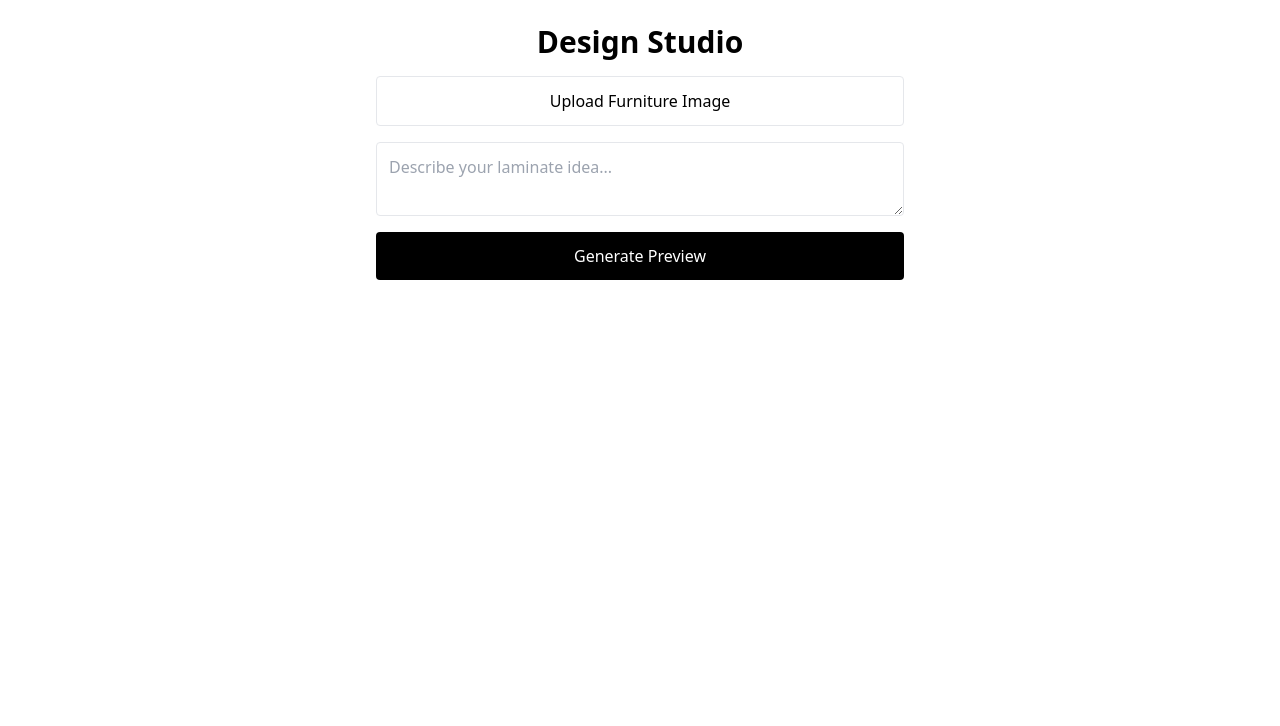
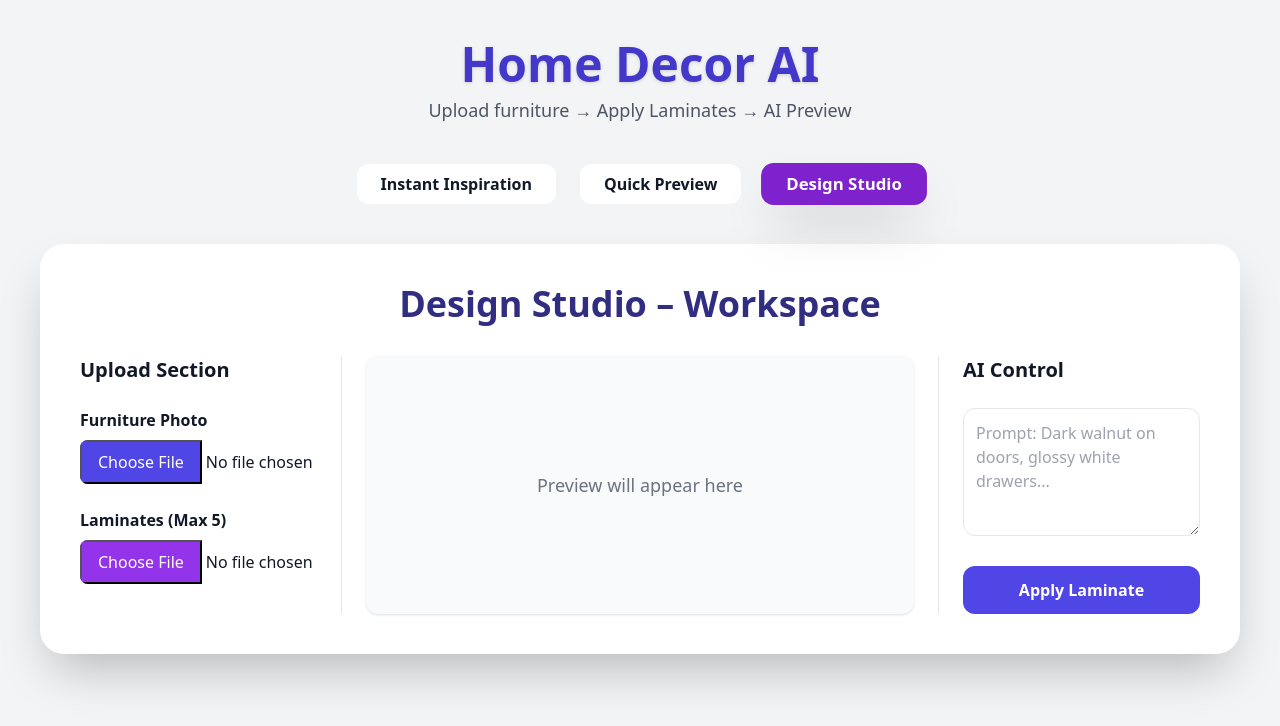
Before and after one commit to Anishshera/Laminate, a Next.js app: page / in a window 1280 px wide. Shown: the top 726 px of the page. Built offline with nearby package versions, Linux system fonts and the light colour scheme.

Commit message:
Update page.tsx

```diff
--- a/app/page.tsx
+++ b/app/page.tsx
@@ -1,51 +1,158 @@
 "use client";
+
 import { useState } from "react";
 
 export default function Home() {
-  const [image, setImage] = useState(null);
+  const [activeTab, setActiveTab] = useState("design-studio");
+
+  const [rawPhoto, setRawPhoto] = useState<string | null>(null);
+  const [laminates, setLaminates] = useState<string[]>([]);
   const [prompt, setPrompt] = useState("");
-  const [preview, setPreview] = useState(null);
+  const [preview, setPreview] = useState<string | null>(null);
+  const [loading, setLoading] = useState(false);
 
-  const handleUpload = (e) => {
-    const file = e.target.files[0];
-    setImage(file);
-    setPreview(URL.createObjectURL(file));
+  // Image Upload Handler
+  const handleUpload = (e: React.ChangeEvent<HTMLInputElement>, type: "raw" | "laminate") => {
+    const file = e.target.files?.[0];
+    if (!file) return;
+
+    const url = URL.createObjectURL(file);
+
+    if (type === "raw") {
+      setRawPhoto(url);
+    } else if (type === "laminate") {
+      if (laminates.length >= 5) return alert("Max 5 laminates allowed");
+      setLaminates([...laminates, url]);
+    }
   };
 
-  const generate = async () => {
-    if (!image || !prompt) return alert("Upload photo & write instruction");
+  // AI Generate Function (placeholder for now)
+  const generateDesignStudio = async () => {
+    setLoading(true);
 
-    const form = new FormData();
-    form.append("file", image);
-    form.append("prompt", prompt);
-
-    const res = await fetch("/upload", { method:"POST", body:form });
-    const data = await res.json();
-
-    alert("AI Response Coming Next Step");
-    console.log(data);
+    // Abhi AI nahi — hum preview me raw image dikha rahe
+    // later: SAM + laminate overlay + blend
+    setTimeout(() => {
+      setPreview(rawPhoto || null);
+      setLoading(false);
+    }, 1500);
   };
 
   return (
-    <div className="p-6 flex flex-col gap-4 max-w-xl mx-auto">
-      <h1 className="text-3xl font-bold text-center">Design Studio</h1>
+    <div className="min-h-screen bg-gray-100 p-10 text-gray-900">
 
-      <label className="p-3 border rounded cursor-pointer text-center">
-        Upload Furniture Image
-        <input type="file" onChange={handleUpload} className="hidden" />
-      </label>
+      <header className="text-center mb-10">
+        <h1 className="text-5xl font-extrabold text-indigo-700 drop-shadow">Home Decor AI</h1>
+        <p className="text-lg mt-2 text-gray-600 font-medium">
+          Upload furniture → Apply Laminates → AI Preview
+        </p>
+      </header>
 
-      {preview && <img src={preview} className="rounded w-full mt-2" />}
+      {/* Navigation Tabs */}
+      <div className="flex justify-center gap-6 mb-10">
+        <button
+          onClick={() => setActiveTab("inspiration")}
+          className={`px-6 py-2 font-semibold rounded-xl transition-all ${
+            activeTab === "inspiration" ? "bg-indigo-600 text-white shadow-lg" : "bg-white"
+          }`}
+        >
+          Instant Inspiration
+        </button>
 
-      <textarea
-        placeholder="Describe your laminate idea..."
-        className="p-3 border rounded"
-        onChange={(e)=>setPrompt(e.target.value)}
-      />
+        <button
+          onClick={() => setActiveTab("quick")}
+          className={`px-6 py-2 font-semibold rounded-xl transition-all ${
+            activeTab === "quick" ? "bg-indigo-600 text-white shadow-lg" : "bg-white"
+          }`}
+        >
+          Quick Preview
+        </button>
 
-      <button onClick={generate} className="bg-black text-white p-3 rounded">
-        Generate Preview
-      </button>
+        <button
+          onClick={() => setActiveTab("design-studio")}
+          className={`px-6 py-2 font-bold rounded-xl shadow transition-all ${
+            activeTab === "design-studio" ? "bg-purple-700 text-white shadow-2xl scale-105" : "bg-white"
+          }`}
+        >
+          Design Studio
+        </button>
+      </div>
+
+      {/* 📌 TAB SCREENS */}
+
+      {activeTab === "design-studio" && (
+        <div className="bg-white rounded-3xl shadow-2xl p-10">
+          <h2 className="text-4xl font-bold text-indigo-900 text-center mb-8">Design Studio – Workspace</h2>
+
+          <div className="grid grid-cols-12 gap-6">
+
+            {/* LEFT - Upload */}
+            <div className="col-span-12 md:col-span-3 space-y-6 border-r pr-6">
+              <h3 className="font-bold text-xl">Upload Section</h3>
+
+              <div>
+                <p className="font-semibold">Furniture Photo</p>
+                <input
+                  type="file"
+                  accept="image/*"
+                  onChange={(e) => handleUpload(e,"raw")}
+                  className="w-full mt-2 file:bg-indigo-600 file:text-white file:px-4 file:py-2 rounded-lg"
+                />
+                {rawPhoto && <img src={rawPhoto} className="rounded-lg shadow mt-3" />}
+              </div>
+
+              <div>
+                <p className="font-semibold">Laminates (Max 5)</p>
+                <input
+                  type="file"
+                  accept="image/*"
+                  onChange={(e) => handleUpload(e,"laminate")}
+                  className="w-full mt-2 file:bg-purple-600 file:text-white file:px-4 file:py-2 rounded-lg"
+                />
+                <div className="grid grid-cols-3 gap-2 mt-3">
+                  {laminates.map((l, i) => (
+                    <img key={i} src={l} className="rounded shadow h-16 object-cover" />
+                  ))}
+                </div>
+              </div>
+            </div>
+
+            {/* CENTER - Main Preview */}
+            <div className="col-span-12 md:col-span-6 flex items-center justify-center bg-gray-50 rounded-xl shadow p-4">
+              {preview
+                ? <img src={preview} className="max-h-[70vh] rounded-xl shadow-lg"/>
+                : <p className="text-gray-500 text-lg">Preview will appear here</p>
+              }
+            </div>
+
+            {/* RIGHT - AI Control */}
+            <div className="col-span-12 md:col-span-3 space-y-6 border-l pl-6">
+              <h3 className="font-bold text-xl">AI Control</h3>
+
+              <textarea
+                placeholder="Prompt: Dark walnut on doors, glossy white drawers..."
+                value={prompt}
+                onChange={(e) => setPrompt(e.target.value)}
+                className="w-full border rounded-xl p-3 h-32"
+              />
+
+              <button
+                onClick={generateDesignStudio}
+                disabled={loading}
+                className="w-full bg-indigo-600 text-white py-3 rounded-xl font-bold"
+              >
+                {loading ? "Processing..." : "Apply Laminate"}
+              </button>
+
+              {preview && (
+                <button className="w-full bg-black text-white py-2 rounded-xl font-semibold">
+                  Download Image
+                </button>
+              )}
+            </div>
+          </div>
+        </div>
+      )}
     </div>
   );
 }
```
